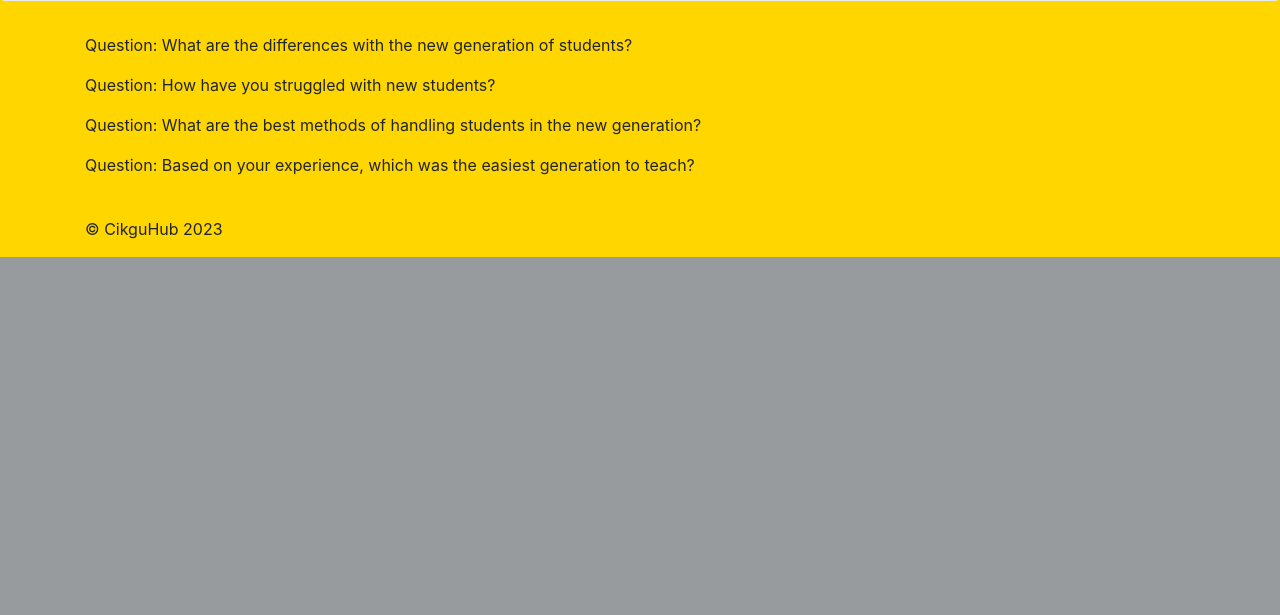
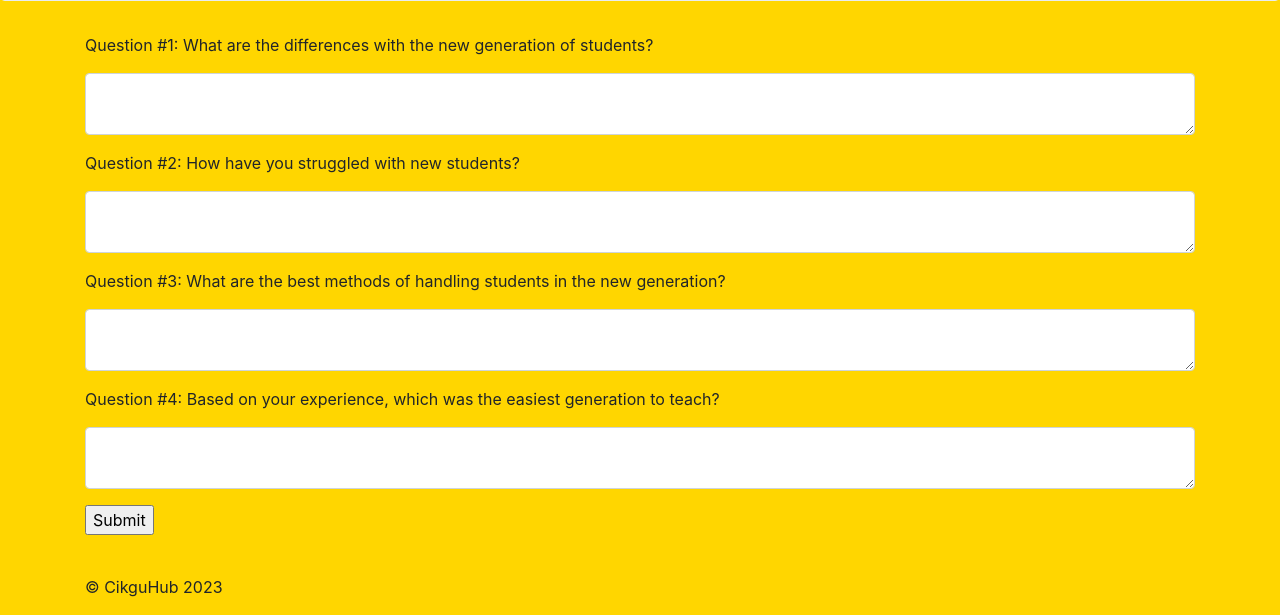
Before and after one commit to chriskok/cikguhub, a Django app: page /recsys/recommended_module/2/ in a window 1280 px wide. Shown: the part 926-1541 px from the top of the page. Before the commit the page ends 1183 px from the top, so only its background shows below. Run offline with Django 4.2, Linux system fonts and the light colour scheme; a user stored in the database is signed in; data comes from the database, SQL or seed files in the repository; parts of the project's set-up code (start-up, migrations or seed data) failed here and were passed over; some libraries are stand-ins or nearby versions.

Commit message:
Added module form input and completion system

```diff
--- a/main/views.py
+++ b/main/views.py
@@ -33,12 +33,14 @@ def login_request(request):
             if user is not None:
                 login(request, user)
                 messages.info(request, f"You are now logged in as {username}.")
-                return redirect("home")
+                if (request.GET.get('next')): return redirect(request.GET.get('next'))
+                else: return redirect("home")
             else:
                 messages.error(request,"Invalid username or password.")
         else:
             messages.error(request,"Invalid username or password.")
     form = AuthenticationForm()
+
     return render(request=request, template_name="main/login.html", context={"login_form":form})
 
 def logout_request(request):
--- /dev/null
+++ b/recsys/forms.py
@@ -0,0 +1,15 @@
+from django import forms
+from main.models import *
+
+class Module2QForm(forms.Form):
+	answer1 = forms.CharField(widget=forms.Textarea(attrs={'rows':2, 'cols':15}), label='')
+	answer2 = forms.CharField(widget=forms.Textarea(attrs={'rows':2, 'cols':15}), label='')
+class Module3QForm(forms.Form):
+	answer1 = forms.CharField(widget=forms.Textarea(attrs={'rows':2, 'cols':15}), label='')
+	answer2 = forms.CharField(widget=forms.Textarea(attrs={'rows':2, 'cols':15}), label='')
+	answer3 = forms.CharField(widget=forms.Textarea(attrs={'rows':2, 'cols':15}), label='')
+class Module4QForm(forms.Form):
+	answer1 = forms.CharField(widget=forms.Textarea(attrs={'rows':2, 'cols':15}), label='')
+	answer2 = forms.CharField(widget=forms.Textarea(attrs={'rows':2, 'cols':15}), label='')
+	answer3 = forms.CharField(widget=forms.Textarea(attrs={'rows':2, 'cols':15}), label='')
+	answer4 = forms.CharField(widget=forms.Textarea(attrs={'rows':2, 'cols':15}), label='')
--- a/recsys/templatetags/recsys_extras.py
+++ b/recsys/templatetags/recsys_extras.py
@@ -2,10 +2,10 @@ from django import template
 
 register = template.Library()
 
-# @register.filter
-# def by_user(qset, user):
-#     return qset.filter(user=user)
+@register.filter
+def index(indexable, i):
+    return indexable[i]
 
-# @register.filter
-# def get_first_answer(qset):
-#     return qset.first().answer
+@register.filter
+def get_question(obj):
+    return obj.question
--- a/recsys/urls.py
+++ b/recsys/urls.py
@@ -1,11 +1,12 @@
 from django.urls import path
+from django.contrib.auth.decorators import login_required
 
 from . import views
 
 urlpatterns = [
     path('', views.index, name='index'),
-    path("recs/", views.user_recs, name="user_recs"),
-    path("recommended_module/<int:module_id>/", views.recommended_module, name="recommended_module"),
-    path("expert_recs/<int:user_id>/", views.expert_recs, name="expert_recs"),
-    path("user_clustering/", views.user_clustering, name="user_clustering"),
+    path("recs/", login_required(views.user_recs), name="user_recs"),
+    path("recommended_module/<int:module_id>/", login_required(views.recommended_module), name="recommended_module"),
+    path("expert_recs/<int:user_id>/", login_required(views.expert_recs), name="expert_recs"),
+    path("user_clustering/", login_required(views.user_clustering), name="user_clustering"),
 ]
--- a/recsys/views.py
+++ b/recsys/views.py
@@ -1,8 +1,11 @@
-from django.shortcuts import render
+from django.shortcuts import  render, redirect
 from django.db.models import Case, When
 from django.http import HttpResponse
+from django.contrib import messages
+from sklearn.cluster import KMeans
+
+from .forms import *
 from main.models import *
-from sklearn.cluster import KMeans
 
 import json
 import numpy as np
@@ -178,7 +181,7 @@ def produce_recommendations(user):
 
     # create a new recommendation queue for this user
     recommended_tracks = recommend_videos(df)
-    completed_modules = list(user.modulecompletion_set.all().values_list('id', flat=True))  # get list of all modules completed by the user
+    completed_modules = list(user.modulecompletion_set.all().values_list('module__video__id', flat=True))  # get list of all modules completed by the user
     rec_tracks = Track.objects.filter(title__in=recommended_tracks)  # get all relevant tracks for this user based on recs
     list_of_series_ids = []
     for t in rec_tracks:
@@ -187,7 +190,9 @@ def produce_recommendations(user):
             check = all(item in completed_modules for item in curr_series_modules)
             if (not check): list_of_series_ids.append(s.id)
 
-    RecommendationQueue.objects.get_or_create(user=user, list_of_ids=list_of_series_ids)
+    recq,_ = RecommendationQueue.objects.get_or_create(user=user)
+    recq.list_of_ids = list_of_series_ids
+    recq.save()
 
 ################################
 #           WEBPAGES           #
@@ -195,23 +200,47 @@ def produce_recommendations(user):
 
 def user_recs(request):
 
-    # TODO: also recommend on user creation and module completion
     if (not RecommendationQueue.objects.filter(user=request.user).exists()):
         produce_recommendations(request.user)
 
     recommended_ids = json.loads(RecommendationQueue.objects.get(user=request.user).list_of_ids)
     if len(recommended_ids) > 0:
         recommended_id = recommended_ids[0]
-        # TODO: get list of completed modules and add to context (to filter out)
-        completed_modules = list(request.user.modulecompletion_set.all().values_list('id', flat=True))
+        # get list of completed modules and add to context (to filter out)
+        completed_modules = list(request.user.modulecompletion_set.all().values_list('module__id', flat=True))
         context = {"series": Series.objects.get(pk=recommended_id), "completed_modules": completed_modules}
     else:
-        context = {"series": None, "completed_modules": None}
+        context = {"series": None, "completed_modules": []}
 
     return render(request, "recs.html", context=context)
 
 def recommended_module(request, module_id):
-    context = {"module": Module.objects.get(pk=module_id)}
+    curr_module = Module.objects.get(pk=module_id)
+    no_of_questions = curr_module.questions.count()
+
+    if (no_of_questions==2): curr_form=Module2QForm
+    elif (no_of_questions==3): curr_form=Module3QForm
+    elif (no_of_questions==4): curr_form=Module4QForm
+    else: curr_form=Module2QForm
+
+    # if this is a POST request we need to process the form data
+    if request.method == 'POST':
+        # create a form instance and populate it with data from the request:
+        form = curr_form(request.POST)
+        # check whether it's valid:
+        if form.is_valid():
+            for count, question in enumerate(curr_module.questions.all()):
+                curr_answer = form.cleaned_data['answer{}'.format(count+1)]
+                AnswerToVideoQuestion.objects.create(user=request.user, video=curr_module.video, question=question, answer=curr_answer)
+            # TODO: add form input for feedback rating and feedback
+            ModuleCompletion.objects.create(user = request.user, module = curr_module, time_spent = 30.0, complete = True, feedback_rating = 3.5, feedback='Good!')
+            produce_recommendations(request.user)
+            messages.info(request, "You completed: {}!".format(curr_module.title))
+            return redirect("recsys:user_recs")
+    else:
+        form = curr_form()
+
+    context = {"module": curr_module, "form": form}
     return render(request, "rec_module.html", context=context)
 
 def expert_recs(request, user_id):
--- a/templates/rec_module.html
+++ b/templates/rec_module.html
@@ -3,6 +3,8 @@
 {% block title %} CikguHub - Recommendations {% endblock %}
 
 {% block content %}
+{% load crispy_forms_tags %}
+{% load recsys_extras %}
 
 <main role="main">
 
@@ -22,8 +24,14 @@
     </div>
 
     <div class="container">
-        {% for q in module.questions.all %}
-        <p>Question: {{ q.question }}</p>
-        {% endfor %}
+
+        <form action="{% url 'recsys:recommended_module' module.id %}" method="post">
+            {% csrf_token %}
+            {% for field in form %}
+                <p>Question #{{forloop.counter}}: {{ module.questions.all|index:forloop.counter0|get_question }}</p>
+                {{ field | as_crispy_field }}
+            {% endfor %}
+            <input type="submit" value="Submit">
+        </form>
     </div>
 {% endblock %}
--- a/templates/recs.html
+++ b/templates/recs.html
@@ -19,6 +19,7 @@
 
             {% for v in series.video_set.all %}
                 {% with m=v.module_set.all.first %}
+                {% if m.id not in completed_modules %}
                 <p>{{ m.title }}</p>
                 <div class="row">
                     <div class="col-sm col-md-3">
@@ -35,6 +36,7 @@
                         <a href="{% url 'recsys:recommended_module' m.id %}" class="btn btn-primary">Launch Module</a>
                     </div>
                 </div>
+                {% endif %}
                 {% endwith %}
             {% endfor %}
         {% else %}
```
